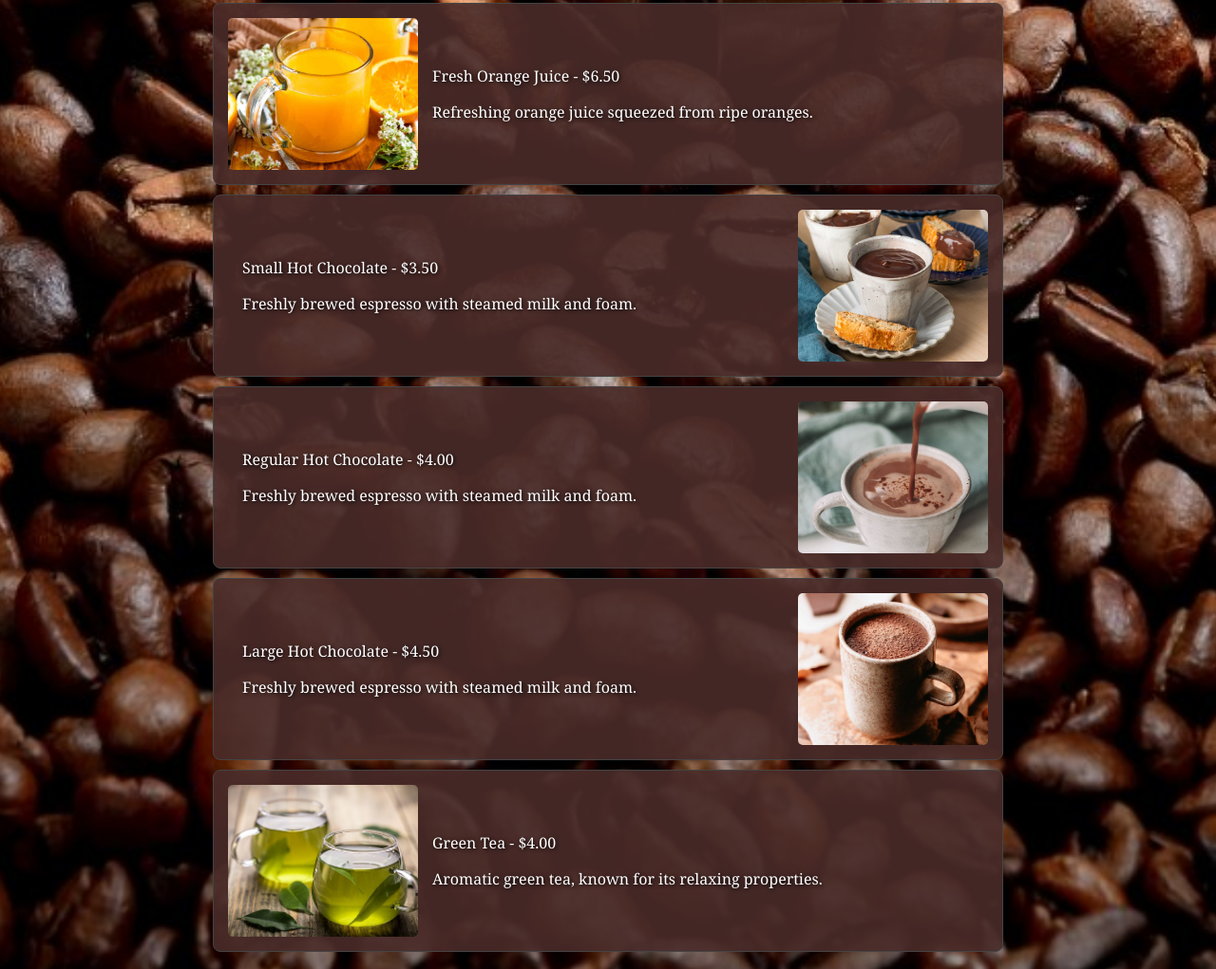
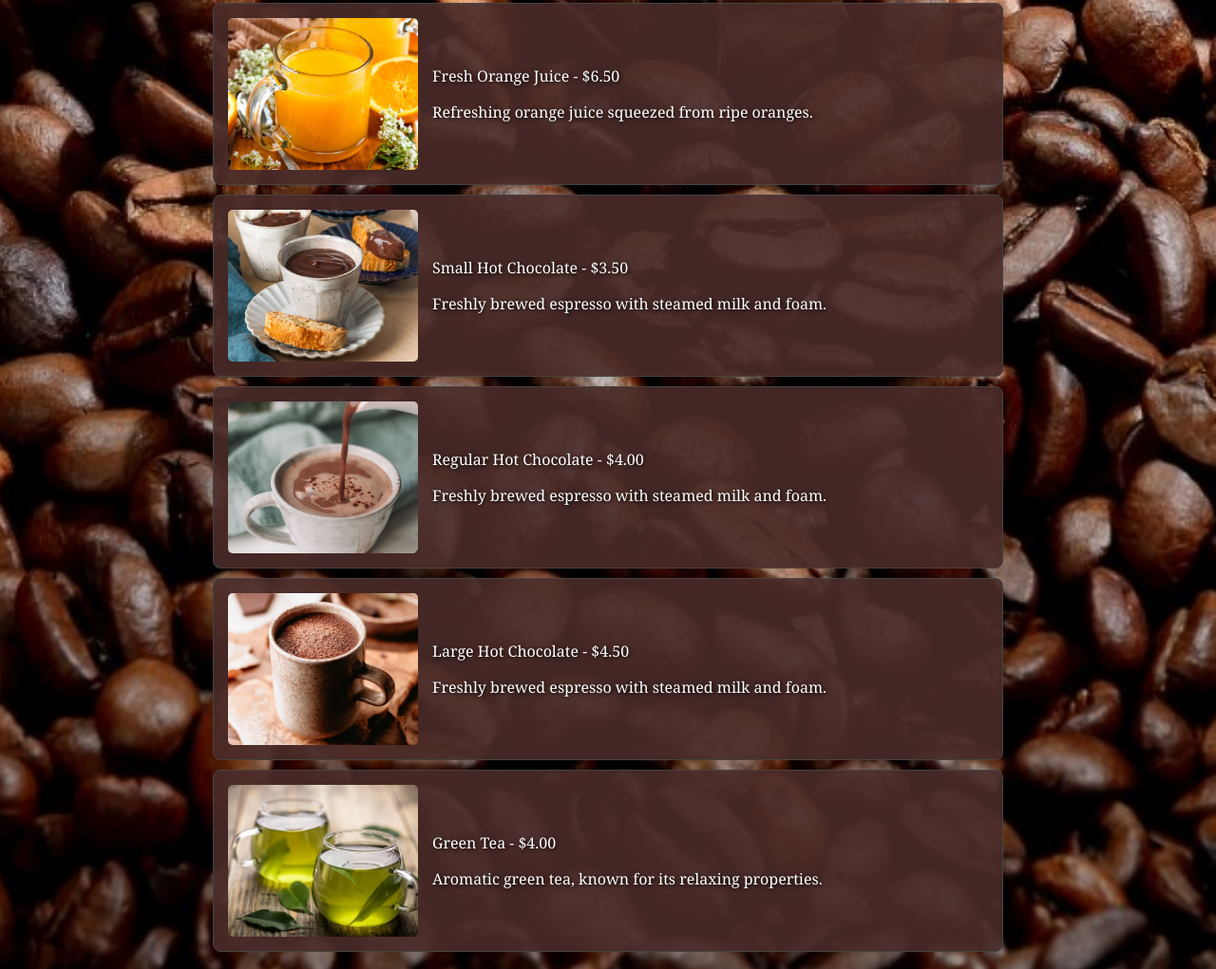
Before and after one commit to gohnjovi/gohnjovi, a plain HTML site: page menu.html in a window 1280 px wide. Shown: the part 1804-2825 px from the top of the page at 95% size. Drawn offline with Linux system fonts and the light colour scheme.

Commit message:
Update menu.html

```diff
--- a/menu.html
+++ b/menu.html
@@ -1,3 +1,4 @@
+
 <!DOCTYPE html>
 <html lang="en">
 
@@ -198,6 +199,7 @@
 
             const category = name.toLowerCase().includes('latte') ||
               name.toLowerCase().includes('cappuccino') ||
+              name.toLowerCase().includes('hot chocolate') ||
               name.toLowerCase().includes('orange juice') ||
               name.toLowerCase().includes('green tea') ? 'drink' : 'food';
 
```
